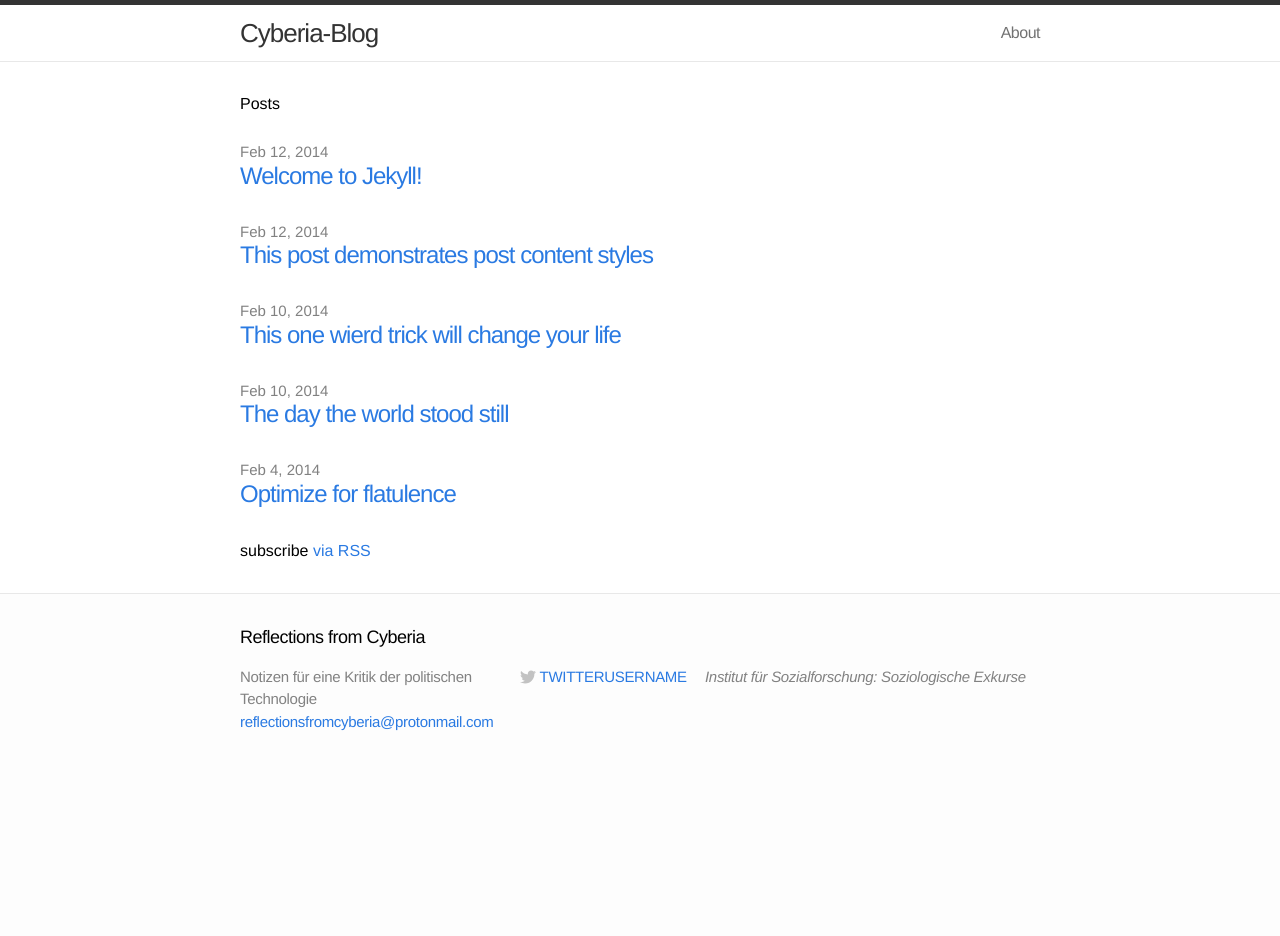
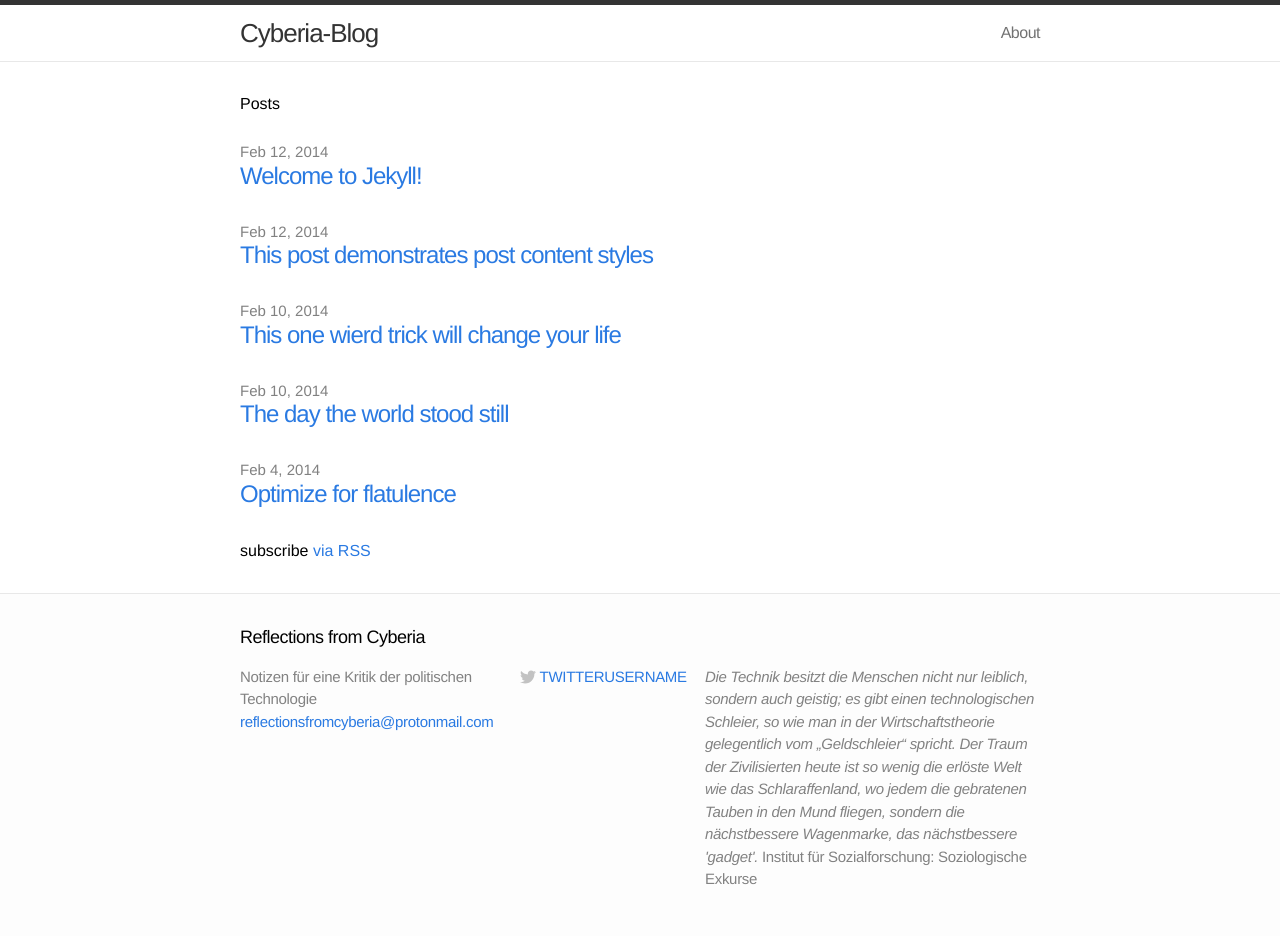
Before and after one commit to reflectionsfromcyberia/reflectionsfromcyberia.github.io, a Jekyll site: the page built from index.html, in a window 1280 px wide. Built offline with Jekyll 4.4.1, drawn with Linux system fonts in a browser that asks for light colours; Markdown is read by kramdown in place of the engine named in the settings; before the commit the page ends 900 px from its top, so only the background shows below that.

Commit message:
Add files via upload

```diff
--- a/_includes/footer.html
+++ b/_includes/footer.html
@@ -34,12 +34,12 @@
     </div>
 
     <div class="footer-col-3 column">
-      <i>
-        <p class="text"><span Die Technik besitzt die Menschen nicht nur leiblich, sondern auch geistig; es gibt einen technologischen Schleier, so wie man in der Wirtschaftstheorie gelegentlich vom „Geldschleier“ spricht.
-         Der Traum der Zivilisierten heute ist so wenig die erlöste Welt wie das Schlaraffenland, wo jedem die gebratenen Tauben in den Mund fliegen, sondern die nächstbessere Wagenmarke, das nächstbessere 'gadget'.
+
+      <p class="text"><i>Die Technik besitzt die Menschen nicht nur leiblich, sondern auch geistig; es gibt einen technologischen Schleier, so wie man in der Wirtschaftstheorie gelegentlich vom „Geldschleier“ spricht.
+            Der Traum der Zivilisierten heute ist so wenig die erlöste Welt wie das Schlaraffenland, wo jedem die gebratenen Tauben in den Mund fliegen, sondern die nächstbessere Wagenmarke, das nächstbessere 'gadget'.
       </i>
-          Institut für Sozialforschung: Soziologische Exkurse
-      </p>
+      Institut für Sozialforschung: Soziologische Exkurse</p>
+
     </div>
 
   </div>
```
